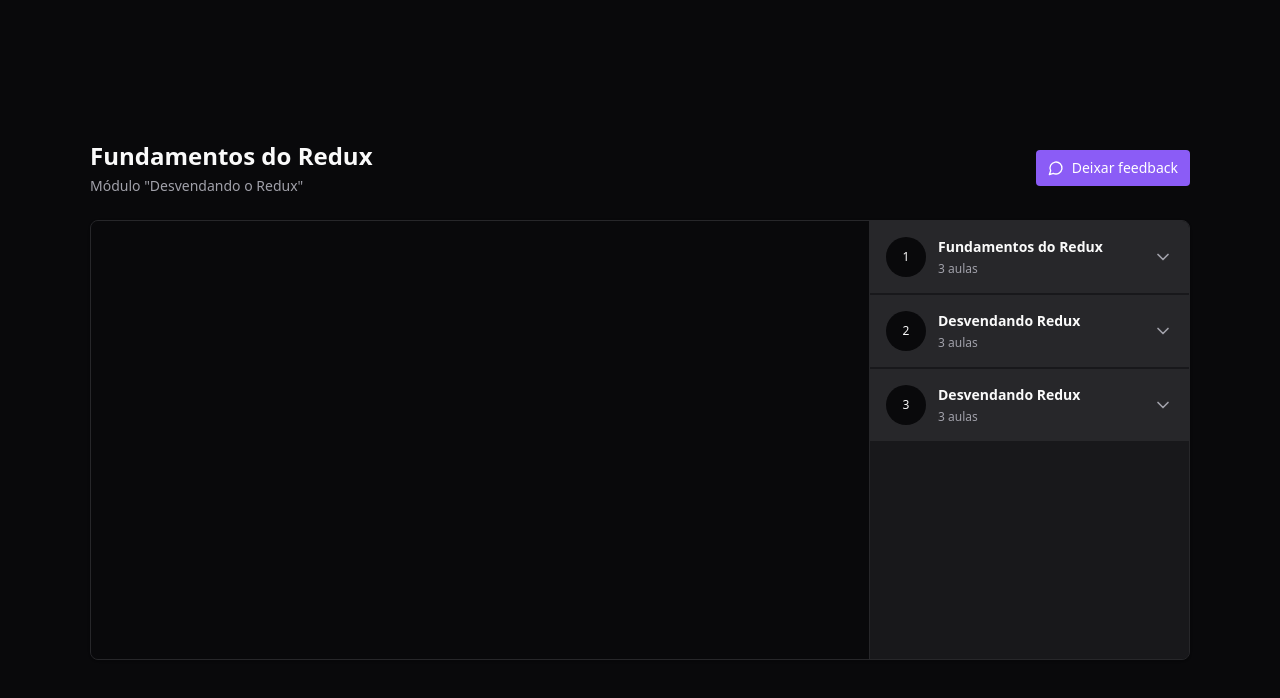
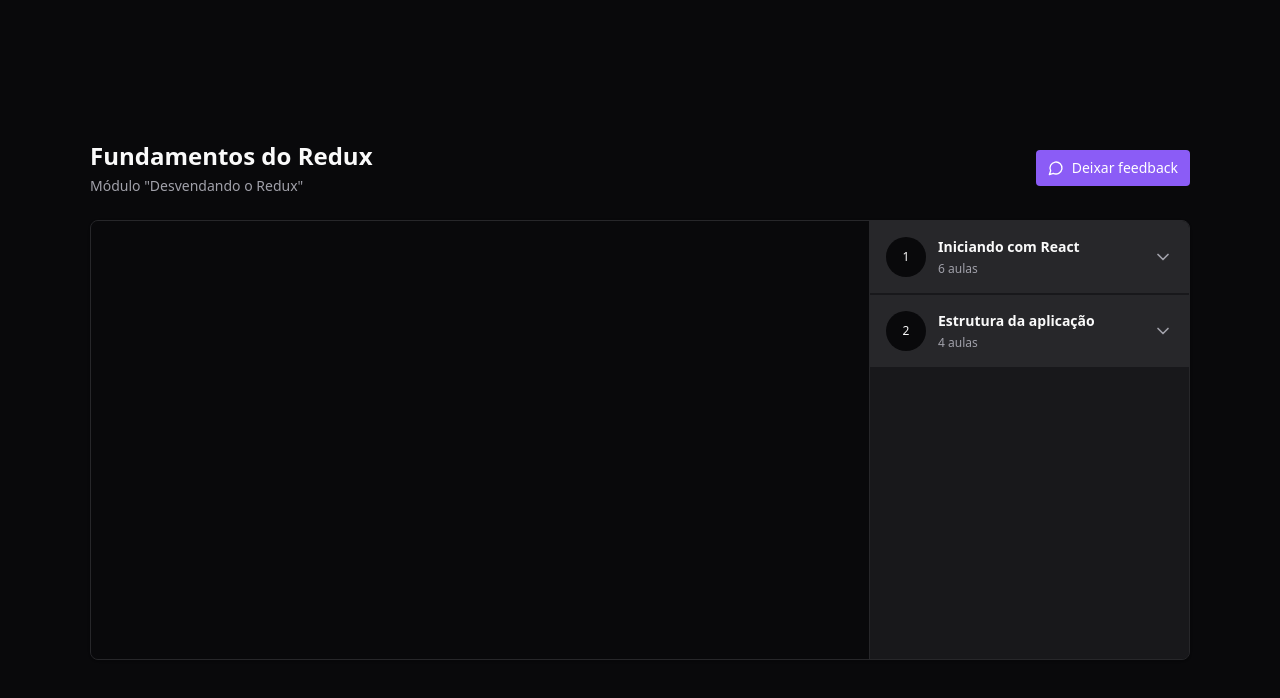
Before and after one commit to Rodrigo001-dev/react-redux-zustand, a React (Vite) app: page / in a window 1280 px wide. Shown: the top 698 px of the page. Built offline with nearby package versions, Linux system fonts and the light colour scheme.

Commit message:
:sparkles: feat: Player reducer

```diff
--- a/src/components/Module.tsx
+++ b/src/components/Module.tsx
@@ -2,6 +2,8 @@
 import { ChevronDown } from "lucide-react";
 
 import { Lesson } from "./Lesson";
+
+import { useAppSelector } from '../store';
 
 interface ModuleProps {
   moduleIndex: number
@@ -10,6 +12,10 @@
 }
 
 export function Module({ moduleIndex, title, amountOfLessons }: ModuleProps) {
+  const lessons = useAppSelector((state) => {
+    return state.player.course.modules[moduleIndex].lessons
+  })
+
   return (
     <Collapsible.Root className='group'>
       <Collapsible.Trigger className="flex w-full items-center gap-3 bg-zinc-800 p-4">
@@ -22,15 +28,20 @@
           <span className="text-xs text-zinc-400">{amountOfLessons} aulas</span>
         </div>
 
-        <ChevronDown className="w-5 h-5 ml-auto text-zinc-400 group-data-[state=open]:rotate-180 transition-transform duration-300" />
+        <ChevronDown className="w-5 h-5 ml-auto text-zinc-400 group-data-[state=open]:rotate-180 transition-transform duration-200" />
       </Collapsible.Trigger>
 
       <Collapsible.Content>
         <nav className="relative flex flex-col gap-4 p-6">
-          <Lesson title="Fundamentos do Redux" duration="09:14" />
-          <Lesson title="Fundamentos do Redux" duration="09:14" />
-          <Lesson title="Fundamentos do Redux" duration="09:14" />
-          <Lesson title="Fundamentos do Redux" duration="09:14" />
+          {lessons.map(lesson => {
+            return (
+              <Lesson
+                key={lesson.id}
+                title={lesson.title}
+                duration={lesson.duration}
+              />
+            )
+          })}
         </nav>
       </Collapsible.Content>
     </Collapsible.Root>
--- a/src/components/pages/Player.tsx
+++ b/src/components/pages/Player.tsx
@@ -3,8 +3,13 @@
 import { Header } from "../Header";
 import { Video } from "../Video";
 import { Module } from "../Module";
+import { useAppSelector } from "../../store";
 
 export function Player() {
+  const modules = useAppSelector(state => {
+    return state.player.course.modules
+  })
+
   return (
     <div className="h-screen bg-zinc-950 text-zinc-50 flex justify-center items-center">
       <div className="flex w-[1100px] flex-col gap-6">
@@ -23,9 +28,16 @@
           </div>
 
           <aside className="w-80 absolute top-0 bottom-0 right-0 border-l divide-y-2 divide-zinc-900 border-zinc-800 bg-zinc-900 overflow-y-auto scrollbar scrollbar-thin scrollbar-track-zinc-950 scrollbar-thumb-zinc-800">
-            <Module moduleIndex={0} title="Fundamentos do Redux" amountOfLessons={3} />
-            <Module moduleIndex={1} title="Desvendando Redux" amountOfLessons={3} />
-            <Module moduleIndex={2} title="Desvendando Redux" amountOfLessons={3} />
+            {modules.map((module, index) => {
+              return (
+                <Module
+                  key={module.id}
+                  moduleIndex={index}
+                  title={module.title}
+                  amountOfLessons={module.lessons.length}
+                />
+              )
+            })}
           </aside>
         </main>
       </div>
--- a/src/store/index.ts
+++ b/src/store/index.ts
@@ -1,5 +1,7 @@
-import { configureStore, createSlice } from '@reduxjs/toolkit'
+import { configureStore } from '@reduxjs/toolkit'
 import { TypedUseSelectorHook, useSelector } from 'react-redux'
+
+import { player } from './slices/player'
 
 // createSlice é uma parte pequena do estado(por exemplo um estado para carrinho
 // em um e-commerce) ou até um estado de todo
@@ -17,7 +19,9 @@
 export const store = configureStore({
   // reducer é exatamente as informações que vão ser compartilhadas entre todos
   // os componentes da aplicação
-  reducer: {}
+  reducer: {
+    player
+  }
 })
 
 export type RootState = ReturnType<typeof store.getState>
--- /dev/null
+++ b/src/store/slices/player.ts
@@ -0,0 +1,36 @@
+import { createSlice } from "@reduxjs/toolkit";
+
+const playerSlice = createSlice({
+  name: "player",
+  initialState: {
+    course: {
+      modules: [
+        {
+          id: '1',
+          title: 'Iniciando com React',
+          lessons: [
+            { id: 'Jai8w6K_GnY', title: 'CSS Modules', duration: '13:45' },
+            { id: 'w-DW4DhDfcw', title: 'Estilização do Post', duration: '10:05' },
+            { id: 'D83-55LUdKE', title: 'Componente: Header', duration: '06:33' },
+            { id: 'W_ATsETujaY', title: 'Componente: Sidebar', duration: '09:12' },
+            { id: 'Pj8dPeameYo', title: 'CSS Global', duration: '03:23' },
+            { id: '8KBq2vhwbac', title: 'Form de comentários', duration: '11:34' },
+          ],
+        },
+        {
+          id: '2',
+          title: 'Estrutura da aplicação',
+          lessons: [
+            { id: 'gE48FQXRZ_o', title: 'Componente: Comment', duration: '13:45' },
+            { id: 'Ng_Vk4tBl0g', title: 'Responsividade', duration: '10:05' },
+            { id: 'h5JA3wfuW1k', title: 'Interações no JSX', duration: '06:33' },
+            { id: '1G0vSTqWELg', title: 'Utilizando estado', duration: '09:12' },
+          ],
+        },
+      ],
+    }
+  },
+  reducers: {},
+})
+
+export const player = playerSlice.reducer;
```
